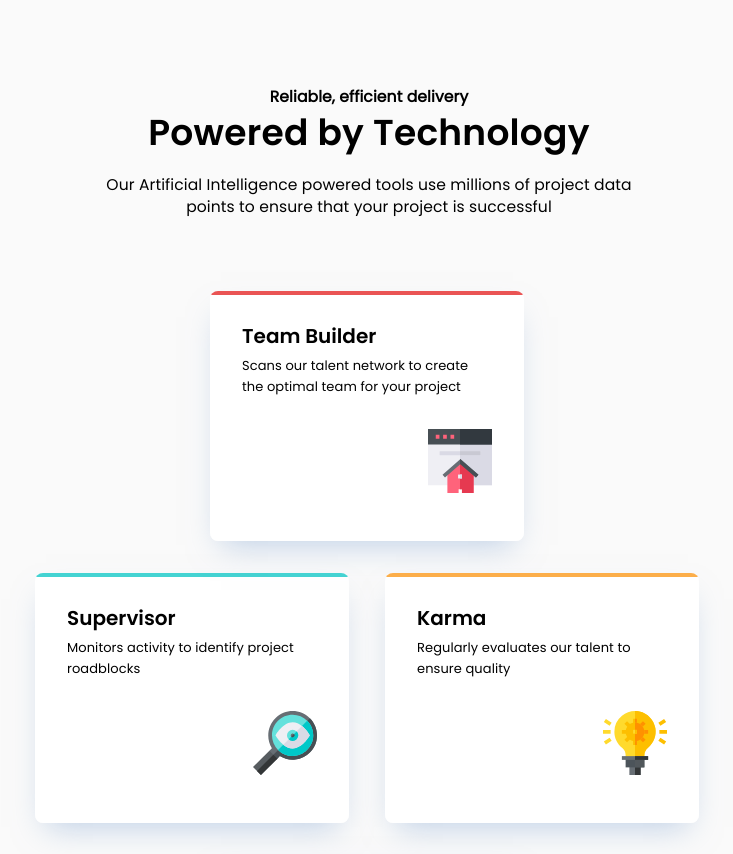
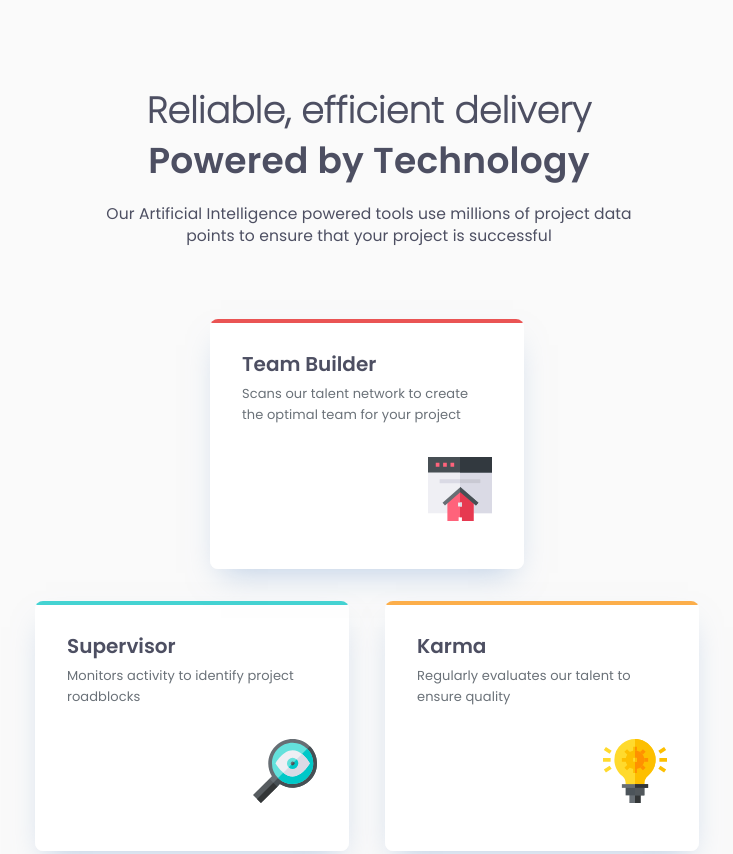
Before and after one commit to kelseyjhayes/Four-Card-Feature-Section, a plain HTML site: page index.html in a window 1280 px wide. Shown: the top 854 px of the page, without its empty margins (271-1004 px from the left). Drawn offline with Linux system fonts and the light colour scheme.

Commit message:
updated font styles

```diff
--- a/index.html
+++ b/index.html
@@ -16,7 +16,7 @@
   <main>
     <section class="tool-section">
       <div class="section-heading">
-        <h1 class="text-preset-4">Reliable, efficient delivery <br><span class="text-preset-1">Powered by Technology</span></h1>
+        <h1 class="heading">Reliable, efficient delivery <br><span class="text-preset-1">Powered by Technology</span></h1>
         <p class="text-preset-4">Our Artificial Intelligence powered tools use millions of project data points
     to ensure that your project is successful</p>
       </div>
--- a/style-guide.css
+++ b/style-guide.css
@@ -20,6 +20,7 @@
   font-size:clamp(1.5rem, 0.784rem + 3.053vw, 2.25rem);
   line-height: 140%;
   letter-spacing: 0.25px;
+  color:var(--grey-500);
 }
 
 .text-preset-2 {
@@ -27,12 +28,14 @@
   font-size:clamp(1.5rem, 0.784rem + 3.053vw, 2.25rem);
   line-height:140%;
   letter-spacing: 0.25px;
+  color:var(--grey-500);
 }
 
 .text-preset-3 {
   font-family:Poppins Semibold, sans-serif;
   font-size:1.25rem;
   line-height: 135%;
+  color:var(--grey-500);
 }
 
 .text-preset-4 {
@@ -40,6 +43,7 @@
   font-size:0.9735rem;
   line-height: 140%;
   letter-spacing: 0.1px;
+  color:var(--grey-500);
 }
 
 .text-preset-5 {
@@ -47,6 +51,7 @@
   font-size:0.8125rem;
   line-height: 160%;
   letter-spacing:0.09px;
+  color:var(--grey-400);
 }
 
 /*COLORS*/
--- a/styles.css
+++ b/styles.css
@@ -23,6 +23,13 @@ body {
 .section-heading {
   max-width:33.75rem;
   text-align:center;
+}
+
+.section-heading h1 {
+  font-family:Poppins Regular, sans-serif;
+  font-size:0.9735rem;
+  line-height: 140%;
+  letter-spacing: 0.1px;
 }
 
 .section-heading p {
@@ -84,6 +91,15 @@ body {
 }
 
 @media screen and (min-width:48rem){
+  .section-heading h1 {
+  font-family:Poppins Extra-Light, sans-serif;
+  font-size:clamp(1.5rem, 0.784rem + 3.053vw, 2.25rem);
+  line-height:140%;
+  letter-spacing: 0.25px;
+  color:var(--grey-500);
+}
+}
+
   .tool-list {
     display:grid;
     grid-template-columns: repeat(4, 8.9375rem);
@@ -117,7 +133,7 @@ body {
     grid-row: 3 / 4;
     grid-column: 2 / 4;
   }
-}
+
 
 @media screen and (min-width:90rem) {
   .tool-list {
```
